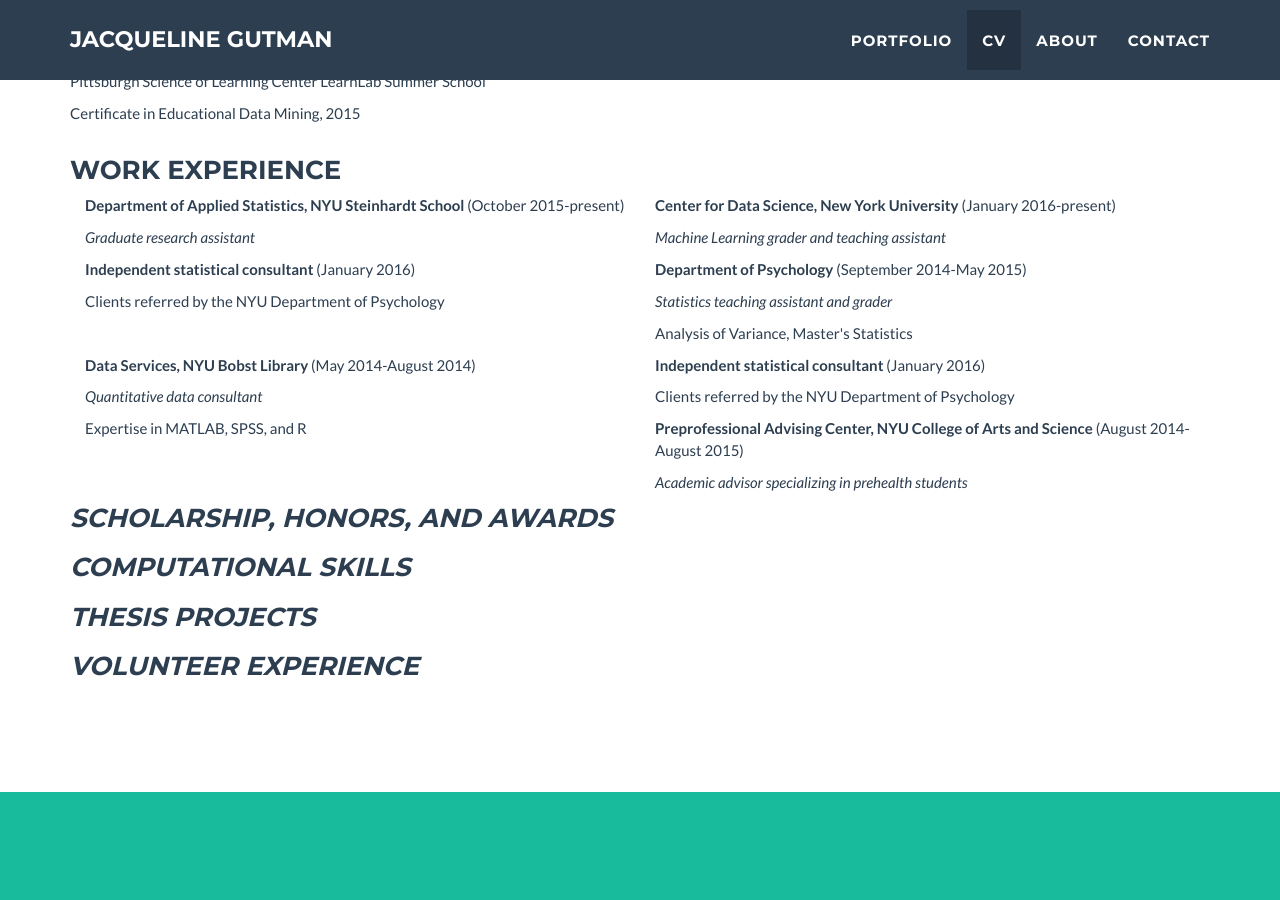
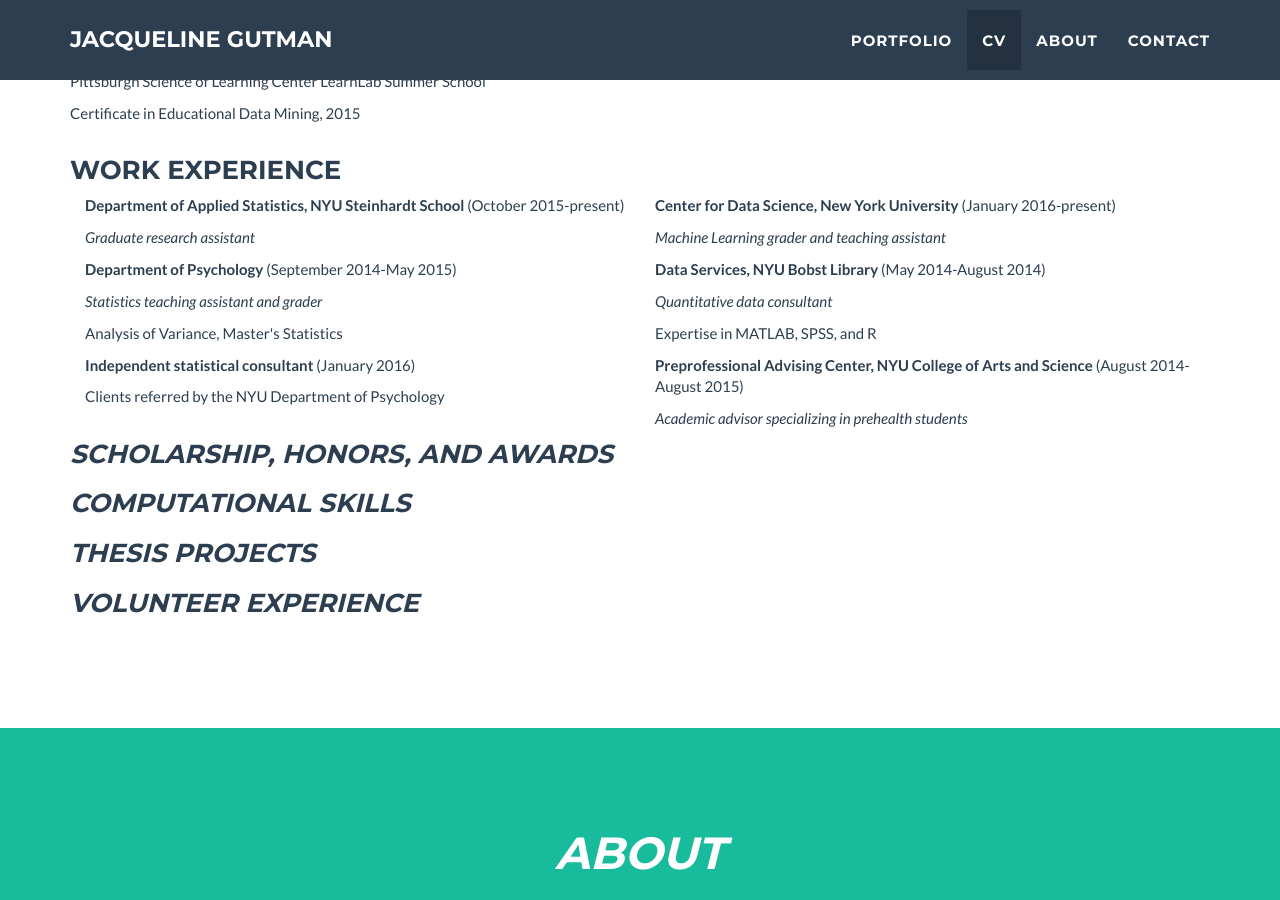
Before and after one commit to jgutman/jgutman.github.io, a Jekyll site: the page built from index.html, in a window 1280 px wide and 900 px high, scrolled down 2014 px. Built offline with Jekyll 4.4.1, drawn with Linux system fonts in a browser that asks for light colours.

Commit message:
what about now?

```diff
--- a/_includes/cv.html
+++ b/_includes/cv.html
@@ -40,10 +40,6 @@
                </div> </div>
                <div>
                <div class="col-sm-6">
-                 <p.small><b>Independent statistical consultant</b> (January 2016)</p>
-                <p.small> Clients referred by the NYU Department of Psychology </p>
-               </div>
-               <div class="col-sm-6">
                  <p.small><b>Department of Psychology</b> (September 2014-May 2015)</p>
                  <p.small><i>Statistics teaching assistant and grader</i></p>
                  <p.small> Analysis of Variance, Master's Statistics </p>
```
Also changed, not shown: 8 other files.
